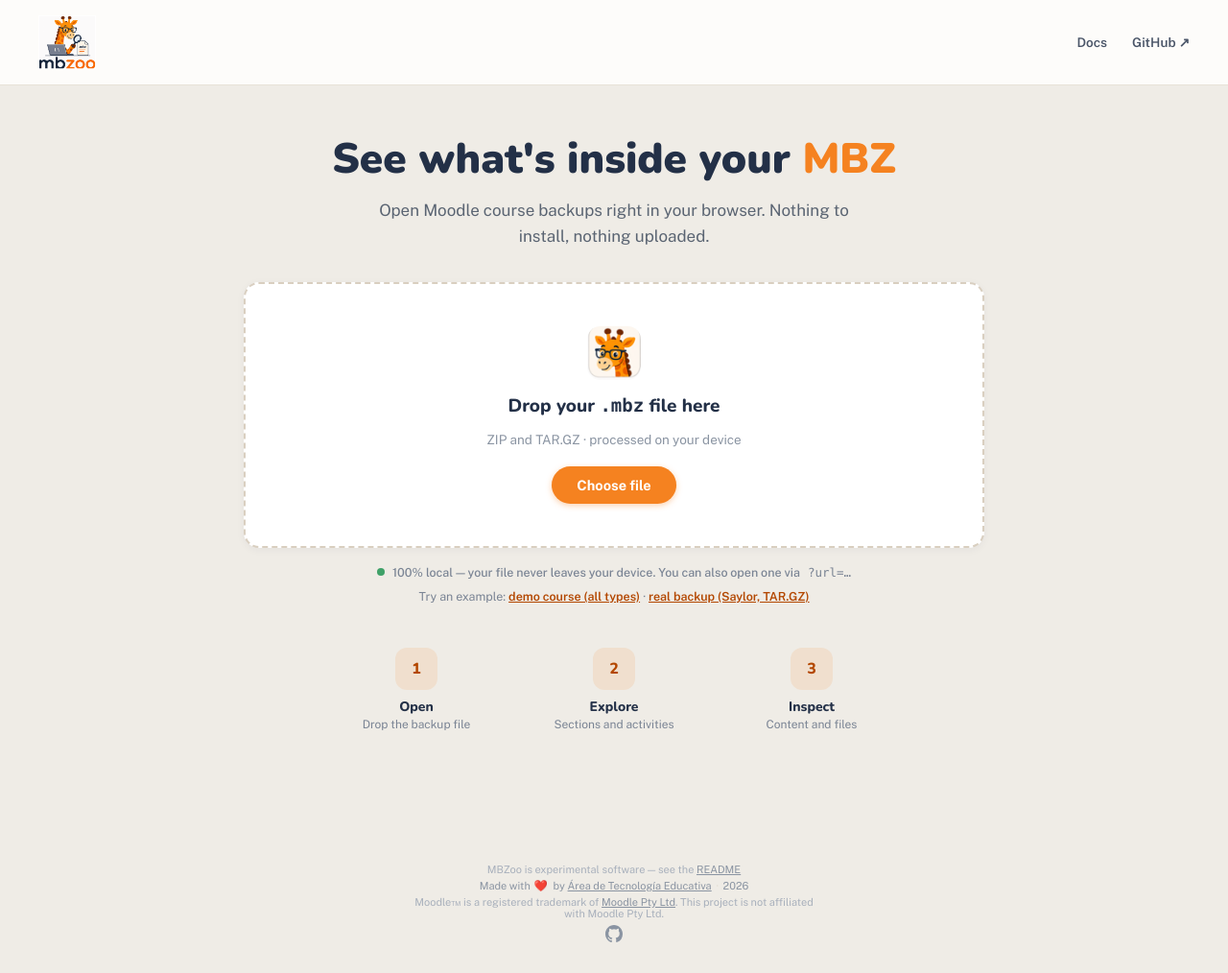
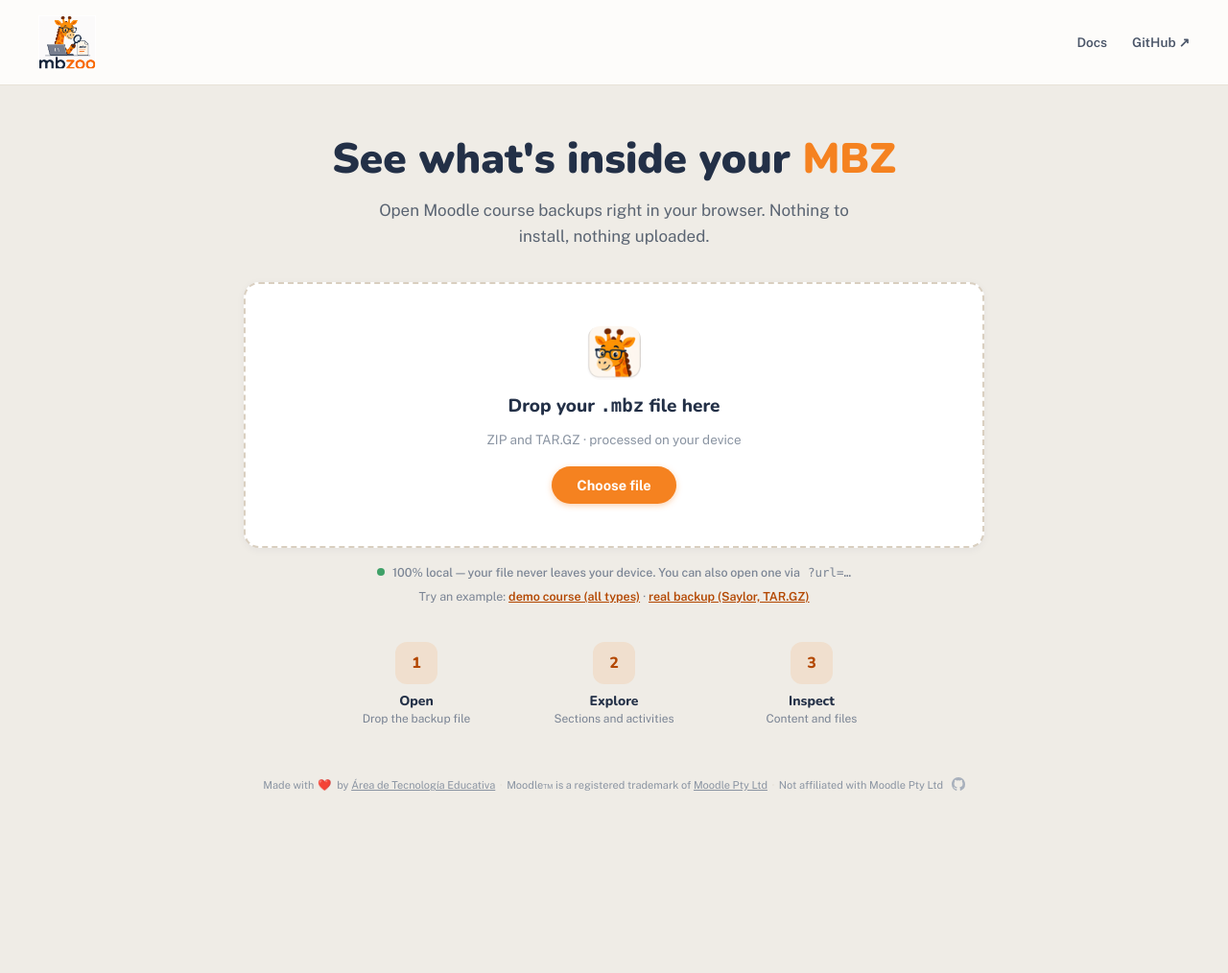
Before and after one commit to ateeducacion/mbzoo, a website built with Vite: page apps/viewer/index.html in a window 1280 px wide. Shown: the whole page at 96% size. After the commit the page ends 845 px from the top, so only its background shows below. Built offline with nearby package versions, Linux system fonts and the light colour scheme.

Commit message:
Give each checkout its own e2e port; trim the footer to one line
The stale-server problem was not stale: a second working tree of this repo
runs its own preview server, and both were pinned to 4173. With
reuseExistingServer on, whichever started first answered the probe, so one
tree's suite tested the other tree's build and reported success. That is
indistinguishable from a renderer that silently does nothing, and it cost
several rounds of debugging in both trees today.

The port is now derived from the checkout path, so two trees never collide
and the same tree keeps a stable port you can open by hand; MBZOO_E2E_PORT
overrides it. Not randomised: Playwright re-imports the config in each
worker, so a random port is re-rolled per test and the browser ends up
pointed somewhere the server never was — which is what the first attempt
did. reuseExistingServer is off, and --strictPort makes the rare collision a
loud startup failure rather than a quiet redirect to somebody else's server.

Footer: one line — ATE credit, Moodle trademark notice, repo link. The
experimental/README line and the year are gone at the user's request. Also
less air between the landing steps and the footer.

```diff
--- a/apps/viewer/index.html
+++ b/apps/viewer/index.html
@@ -113,11 +113,7 @@
     </main>
 
     <footer>
-      <p class="footer-note">
-        <span data-i18n="footer.note">MBZoo is experimental software — see the</span>
-        <a href="https://github.com/ateeducacion/mbzoo#readme">README</a>
-      </p>
-      <p class="footer-made">
+      <p class="footer-line">
         <span data-i18n="footer.made">Made with</span>
         <span class="footer-heart" aria-hidden="true">&#10084;&#65039;</span>
         <span data-i18n="footer.by">by</span>
@@ -128,16 +124,12 @@
           >&#193;rea de Tecnolog&#237;a Educativa</a
         >
         <span class="footer-sep" aria-hidden="true">&#183;</span>
-        <span id="footer-year"></span>
-      </p>
-      <p class="footer-trademark">
         <span data-i18n="footer.trademark">Moodle&#8482; is a registered trademark of</span>
         <a href="https://moodle.com/trademarks/" target="_blank" rel="noopener noreferrer"
           >Moodle Pty Ltd</a
-        ><span data-i18n="footer.notAffiliated"
-          >. This project is not affiliated with Moodle Pty Ltd.</span
         >
-      </p>
+        <span class="footer-sep" aria-hidden="true">&#183;</span>
+        <span data-i18n="footer.notAffiliated">Not affiliated with Moodle Pty Ltd</span>
         <a
           class="footer-repo"
           href="https://github.com/ateeducacion/mbzoo"
@@ -146,13 +138,14 @@
           aria-label="GitHub"
           data-i18n-title="footer.repo"
         >
-        <svg viewBox="0 0 16 16" aria-hidden="true" focusable="false" width="18" height="18">
+          <svg viewBox="0 0 16 16" aria-hidden="true" focusable="false" width="14" height="14">
             <path
               fill="currentColor"
               d="M8 0C3.58 0 0 3.67 0 8.2c0 3.63 2.29 6.71 5.47 7.8.4.08.55-.18.55-.4 0-.2-.01-.87-.01-1.58-2.01.38-2.53-.5-2.69-.96-.09-.24-.48-.97-.82-1.17-.28-.15-.68-.53-.01-.54.63-.01 1.08.59 1.23.84.72 1.24 1.87.89 2.33.68.07-.54.28-.89.51-1.09-1.78-.21-3.64-.92-3.64-4.08 0-.9.31-1.64.82-2.22-.08-.21-.36-1.06.08-2.2 0 0 .67-.22 2.2.85a7.38 7.38 0 0 1 4 0c1.53-1.07 2.2-.85 2.2-.85.44 1.14.16 1.99.08 2.2.51.58.82 1.31.82 2.22 0 3.17-1.87 3.87-3.65 4.08.29.26.54.75.54 1.52 0 1.1-.01 1.99-.01 2.26 0 .22.15.49.55.4A8.18 8.18 0 0 0 16 8.2C16 3.67 12.42 0 8 0Z"
             />
           </svg>
         </a>
+      </p>
       <p id="status" class="footer-status" role="status" aria-live="polite"></p>
     </footer>
 
--- a/apps/viewer/src/lib/i18n.ts
+++ b/apps/viewer/src/lib/i18n.ts
@@ -192,12 +192,11 @@ const STRINGS = {
     'raw.missing': 'No module XML was found for this activity in the backup.',
     'raw.truncated':
       'Showing the first {n} of {total} characters — use Export ▾ for the whole file.',
-    'footer.note': 'MBZoo is experimental software — see the',
     'footer.made': 'Made with',
     'footer.by': 'by',
     'footer.repo': 'GitHub repository',
     'footer.trademark': 'Moodle™ is a registered trademark of',
-    'footer.notAffiliated': '. This project is not affiliated with Moodle Pty Ltd.',
+    'footer.notAffiliated': 'Not affiliated with Moodle Pty Ltd',
     'h5p.experimental': 'Experimental H5P playback — runs sandboxed, offline.',
     'h5p.invalid': 'This .h5p package could not be read — use Download.',
     'h5p.playerUnavailable': 'The H5P player could not be loaded — use Download.',
@@ -391,12 +390,11 @@ const STRINGS = {
     'raw.missing': 'No se encontró el XML de módulo de esta actividad en la copia.',
     'raw.truncated':
       'Mostrando los primeros {n} de {total} caracteres: usa Exportar ▾ para el archivo completo.',
-    'footer.note': 'MBZoo es software experimental: consulta el',
     'footer.made': 'Hecho con',
     'footer.by': 'por',
     'footer.repo': 'Repositorio en GitHub',
     'footer.trademark': 'Moodle™ es una marca registrada de',
-    'footer.notAffiliated': '. Este proyecto no está afiliado a Moodle Pty Ltd.',
+    'footer.notAffiliated': 'Proyecto no afiliado a Moodle Pty Ltd',
     'h5p.experimental': 'Reproducción H5P experimental: se ejecuta aislada y sin conexión.',
     'h5p.invalid': 'No se pudo leer este paquete .h5p: usa Descargar.',
     'h5p.playerUnavailable': 'No se pudo cargar el reproductor H5P: usa Descargar.',
--- a/apps/viewer/src/main.ts
+++ b/apps/viewer/src/main.ts
@@ -51,10 +51,6 @@ const warningsBox = document.getElementById('warnings') as HTMLElement
 const detail = document.getElementById('detail') as HTMLElement
 const homeBtn = document.getElementById('home-btn') as HTMLButtonElement
 const dropOverlay = document.getElementById('drop-overlay') as HTMLElement
-
-// Written at runtime so the footer year never goes stale in a static build.
-const footerYear = document.getElementById('footer-year')
-if (footerYear) footerYear.textContent = String(new Date().getFullYear())
 
 let worker: Worker | undefined
 let requestId = 0
--- a/apps/viewer/src/style.css
+++ b/apps/viewer/src/style.css
@@ -133,7 +133,7 @@ a:hover {
 .hero {
   max-width: 820px;
   margin: 0 auto;
-  padding: 52px 24px 64px;
+  padding: 52px 24px 4px;
   text-align: center;
 }
 .hero h1 {
@@ -255,7 +255,7 @@ a:hover {
   display: flex;
   justify-content: center;
   gap: 56px;
-  padding: 46px 24px 0;
+  padding: 40px 24px 0;
 }
 .step {
   text-align: center;
@@ -286,7 +286,7 @@ a:hover {
 main {
   max-width: 1500px;
   margin: 0 auto;
-  padding: 24px clamp(16px, 3vw, 40px) 40px;
+  padding: 24px clamp(16px, 3vw, 40px) 20px;
 }
 .state-card {
   max-width: 560px;
@@ -765,7 +765,7 @@ main {
 footer {
   max-width: 1500px;
   margin: 0 auto;
-  padding: 8px clamp(16px, 3vw, 40px) 32px;
+  padding: 4px clamp(16px, 3vw, 40px) 20px;
   font: 400 11px var(--font-body);
   color: var(--faint);
   display: flex;
@@ -793,14 +793,17 @@ footer a:hover {
      it, so the gap is set here rather than left to the markup. */
   margin: 0 3px 0 1px;
 }
-.footer-trademark {
-  color: var(--faint);
-  max-width: 62ch;
+.footer-line {
+  color: var(--muted);
+  /* One line at desktop width; it may still wrap on a narrow screen, which is
+     better than clipping it. */
+  text-wrap: balance;
 }
 .footer-repo {
   display: inline-flex;
-  color: var(--muted);
-  margin-top: 2px;
+  vertical-align: -2px;
+  color: var(--faint);
+  margin-left: 6px;
   border-radius: 6px;
 }
 .footer-repo:hover {
```
Also changed, not shown: playwright.config.ts (+42 -6 lines), research/status.yaml (+9 -0 lines). Lines whose indentation alone changed are shown as unchanged.
